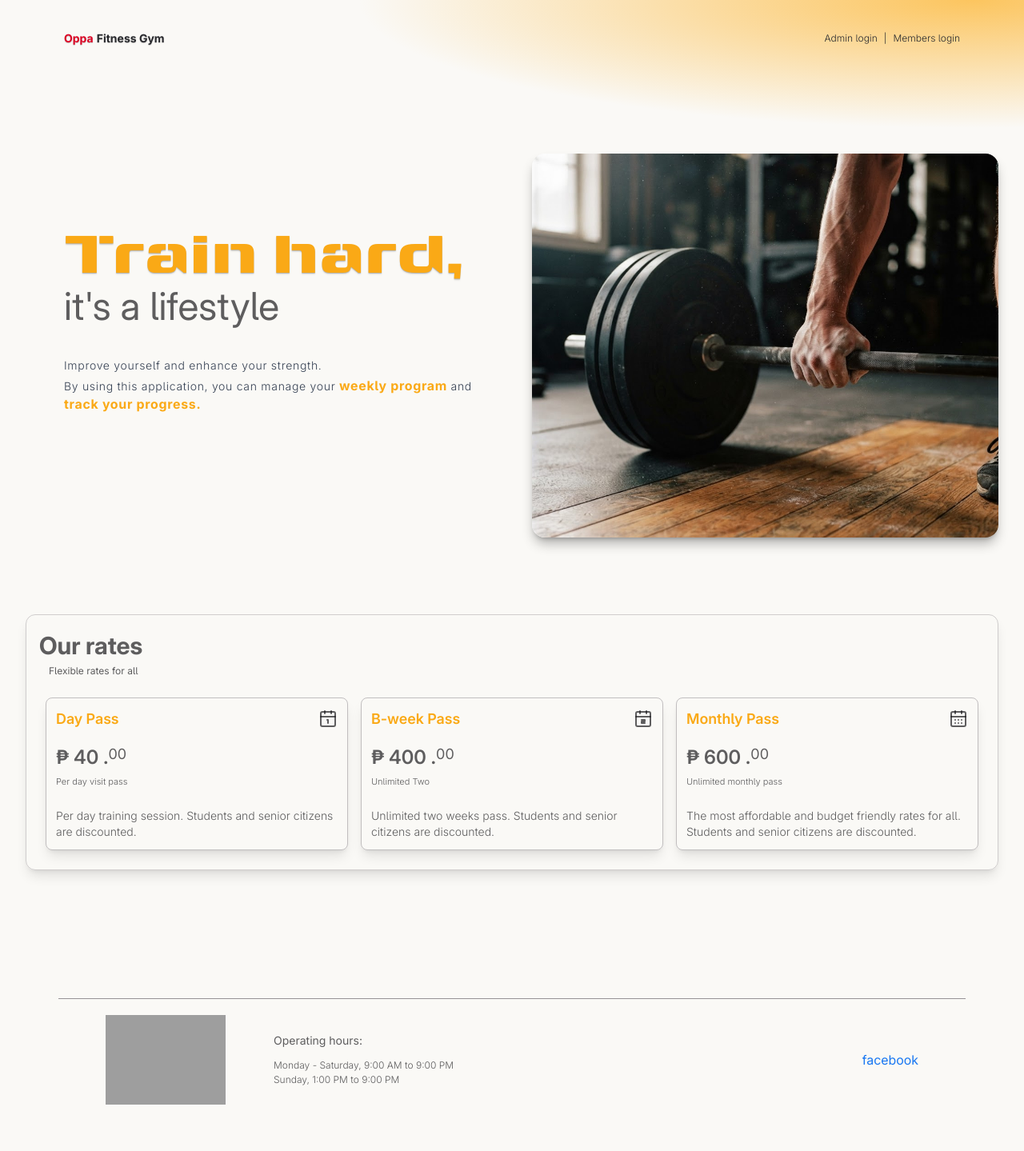
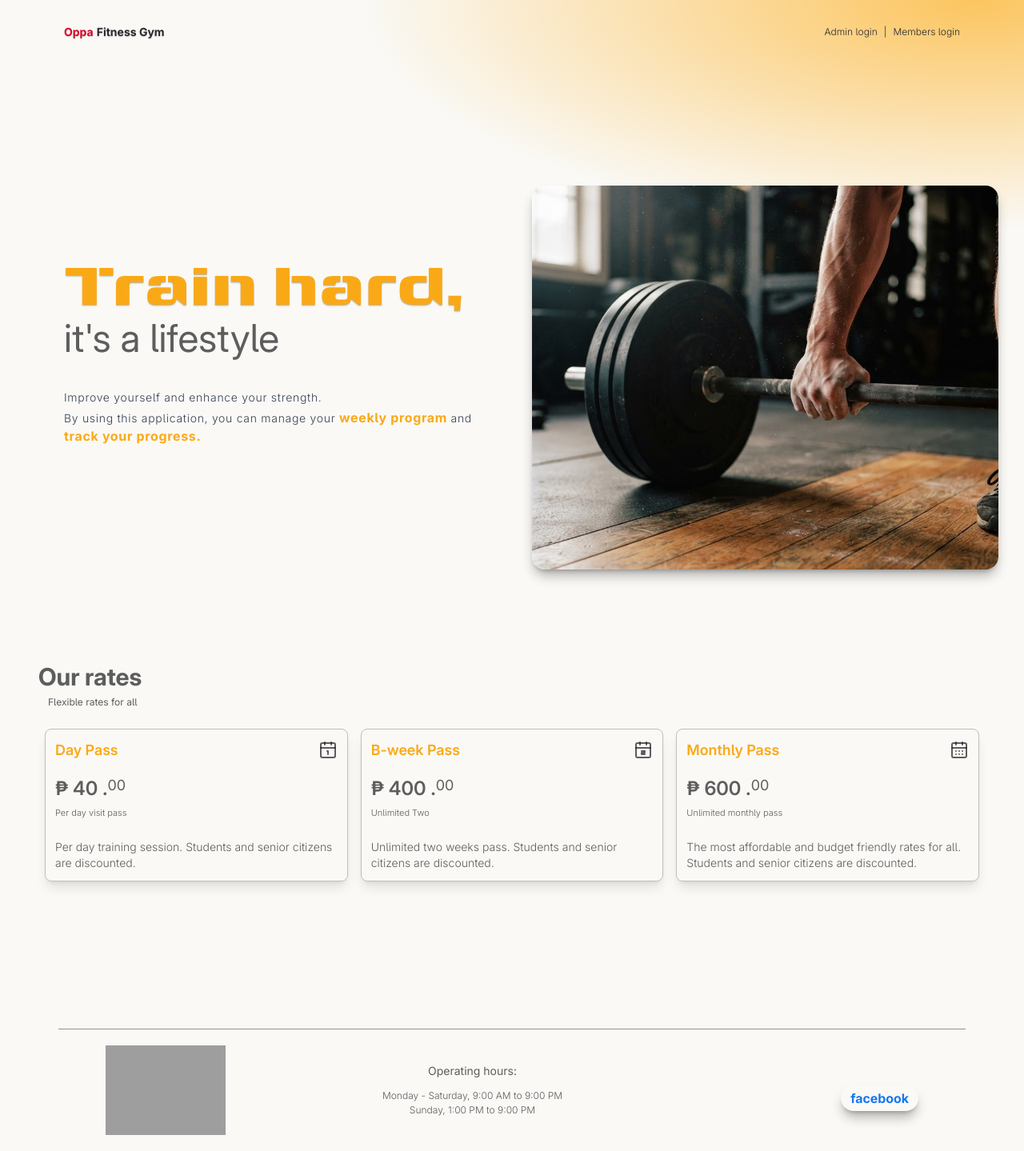
Before and after one commit to joseph-banaag/gym-dashboard, a Next.js app: page / in a window 1280 px wide. Shown: the whole page at 80% size. Before the commit the page ends 1401 px from the top, so only its background shows below. Built offline with nearby package versions, Linux system fonts and the light colour scheme; grey boxes are pictures that could not be loaded.

Commit message:
added some styling and position:fixed the topbar

```diff
--- a/app/lib/landing/plan-cards.tsx
+++ b/app/lib/landing/plan-cards.tsx
@@ -30,7 +30,7 @@ const plans = [
 export default function Rates() {
   return (
     <>
-      <div className="grid grid-cols-1 md:grid-cols-2 lg:grid-cols-3 gap-4 p-2">
+      <div className="grid grid-cols-1 md:grid-cols-2 lg:grid-cols-3 gap-4 p-2 w-full">
         {plans.map((plan) => {
           // const PlanIcon = plan.icon;
           return (
--- a/app/page.tsx
+++ b/app/page.tsx
@@ -1,7 +1,11 @@
+"use client";
+
 import localFont from "next/font/local";
 import Image from "next/image";
 import Rates from "@/app/lib/landing/plan-cards";
 import Link from "next/link";
+import { useEffect, useState } from "react";
+import clsx from "clsx";
 
 const shockSurgent = localFont({
   src: [
@@ -14,28 +18,58 @@ const shockSurgent = localFont({
 });
 
 export default function Page() {
+  const [scrolled, setScrolled] = useState<boolean>(false);
+
+  useEffect(() => {
+    const handleScroll = () => {
+      setScrolled(window.scrollY > 120);
+    };
+
+    handleScroll(); // set the correct initial value on mount (e.g. page refreshed mid-scroll)
+    window.addEventListener("scroll", handleScroll, { passive: true });
+
+    return () => {
+      window.removeEventListener("scroll", handleScroll);
+    };
+  }, []);
+
+  console.log(scrolled);
+
   return (
     <>
-      <div className="text-foreground min-w-97 w-screen h-screen px-8 2xl:px-32 background-blob">
+      <div className="text-foreground w-full min-w-105 min-h-screen px-8 2xl:px-32 background-blob overflow-x-clip">
         <div className="w-full">
           {/*
           todo: set top bar to fixed and then change the floating style when scrolled
           */}
-          <div className="flex w-full h-24 items-center justify-start sm:justify-between px-2 sm:px-12">
+          <div className="fixed top-1 left-0 w-full">
+            <div
+              className={clsx(
+                "flex h-18 items-center justify-between px-8 lg:px-20" +
+                  " 2xl:px-40",
+                scrolled
+                  ? "w-17/18 sm:w-3/4 mx-auto rounded-xl border border-(--dim-grey)/30 bg-carbon-black/50" +
+                      " backdrop-blur-sm" +
+                      " shadow-lg/20 inset-shadow-off-white/30"
+                  : "w-full",
+              )}
+            >
               <div className="text-sm font-bold flex gap-1 text-shadow-xs">
                 <span className="text-(--primary-scarlet)">Oppa</span>
                 <span className="dark:text-off-white text-foreground">
                   Fitness Gym
                 </span>
               </div>
-            <div className="hidden sm:flex gap-2 text-[12px] font-light">
+              <div className="flex gap-1 sm:gap-2 text-[12px] font-light">
                 <span>Admin login</span>
                 <span>|</span>
                 <span>Members login</span>
               </div>
             </div>
+          </div>
+          <div className="h-10 lg:h-14 xl:h-34 w-full" />
 
-          <div className="w-full flex flex-col xl:flex-row py-8 sm:py-24">
+          <div className="w-full flex flex-col xl:flex-row pt-24 pb-8 sm:py-24">
             <div className="w-full flex flex-col justify-center gap-8 px-1 lg:px-12 mb-5 lg:mb-15 sm:py-12">
               <div className="flex flex-col">
                 <h1
@@ -64,12 +98,6 @@ export default function Page() {
               </div>
             </div>
 
-            <div className="flex sm:hidden gap-2 text-[12px] font-light mb-6 mt-5">
-              <span>Admin login</span>
-              <span>|</span>
-              <span>Members login</span>
-            </div>
-
             <div className="w-full flex justify-center items-center">
               <Image
                 src="/hero.png"
@@ -82,7 +110,7 @@ export default function Page() {
             </div>
           </div>
 
-          <div className="w-full text-carbon-black/70 dark:text-foreground border rounded-xl border-(--dim-grey)/30 p-4 shadow-lg/10 mb-20 md:mb-40">
+          <div className="w-full text-carbon-black/70 dark:text-foreground p-4 mb-20 md:mb-40">
             <div className="flex flex-col mb-4">
               <h2 className="text-[24px] sm:text-[30px] font-bold">
                 Our rates
@@ -105,8 +133,8 @@ export default function Page() {
             width={150}
             height={150}
           />
-          <div className="w-full flex flex-col sm:flex-row gap-3 justify-between items-center">
-            <div className="flex flex-col justify-center sm:justify-start items-center sm:items-start m-w-[497px] text-nowrap">
+          <div className="w-full flex flex-col lg:flex-row gap-3 justify-between items-center">
+            <div className="flex flex-col justify-center items-center min-w-124.25 text-nowrap">
               <span className="text-[14px] font-normal text-carbon-black/70 dark:text-off-white mb-3">
                 Operating hours:
               </span>
@@ -117,16 +145,18 @@ export default function Page() {
                 Sunday, 1:00 PM to 9:00 PM
               </span>
             </div>
+            <div className="px-3 py-1 rounded-full bg-off-white shadow-lg/30 backdrop-blur-xs mt-5">
               <Link
                 target="_blank"
                 href="https://www.facebook.com/oppafitnessgym/"
-              className="text-[#1877F2]"
+                className="text-[#1877F2] font-bold"
               >
                 facebook
               </Link>
             </div>
           </div>
         </div>
+      </div>
     </>
   );
 }
```
Lines whose indentation alone changed are shown as unchanged.
